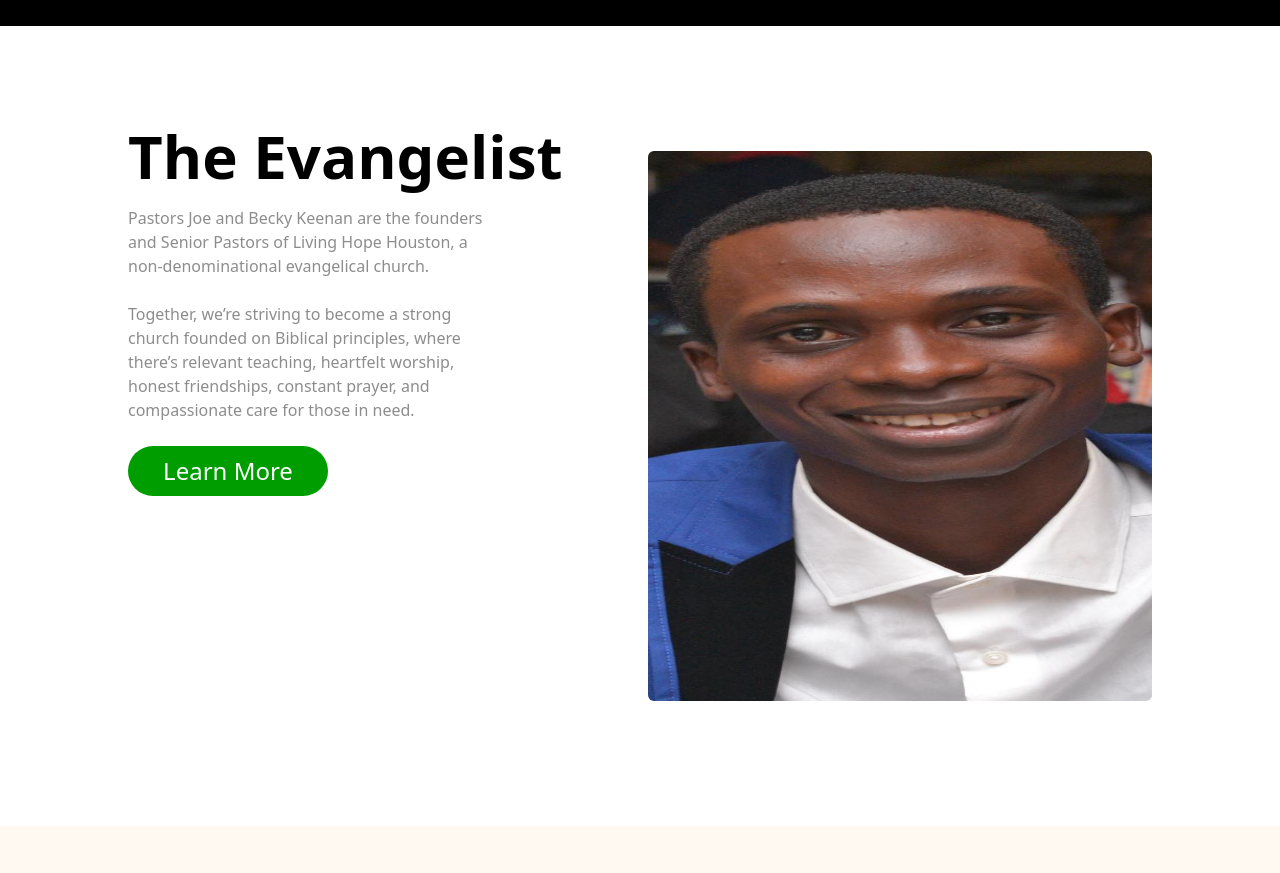
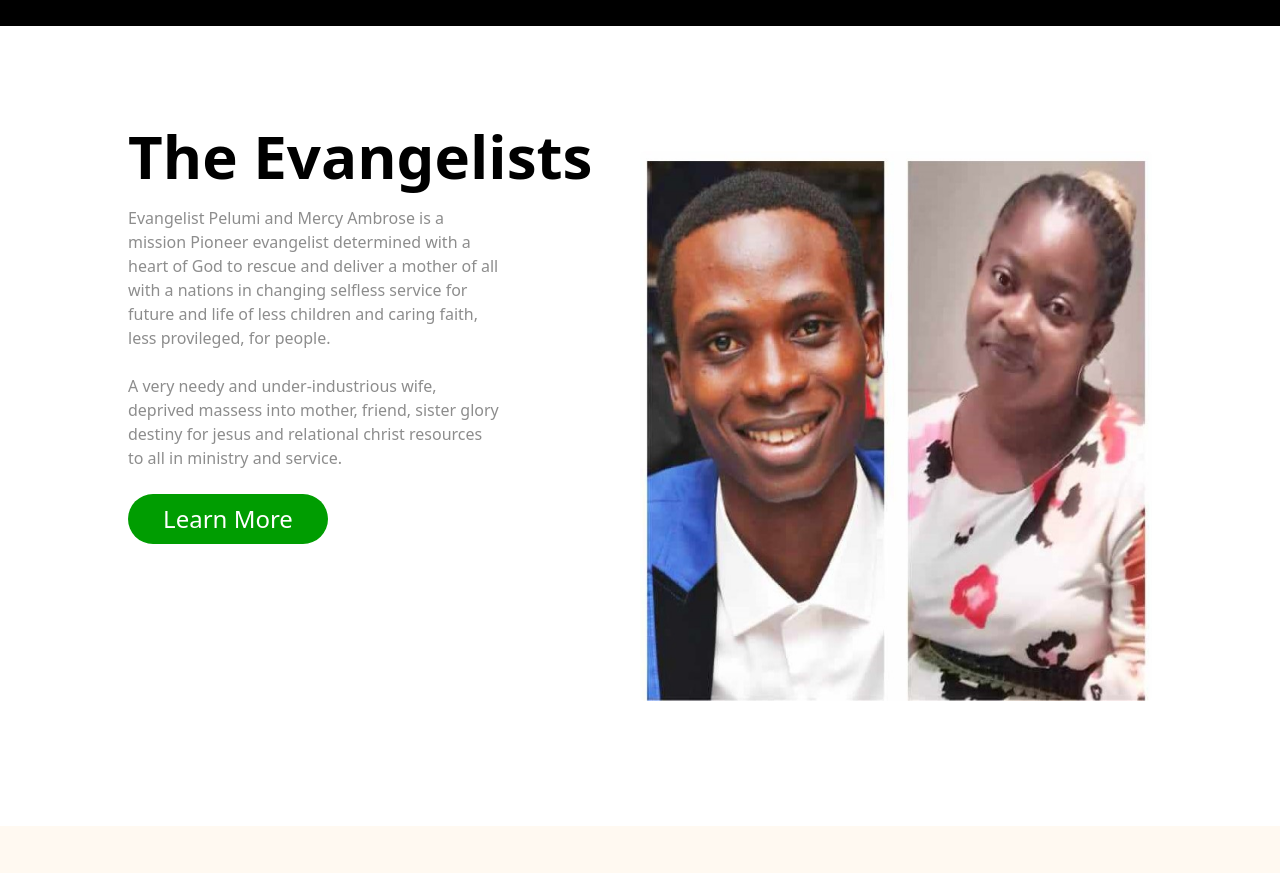
Before and after one commit to Ayotomiwadavid/TheDayProgram, a plain HTML site: page index.html in a window 1280 px wide. Shown: the part 1300-2173 px from the top of the page. Drawn offline with nearby package versions, Linux system fonts and the light colour scheme; files whose address does not match are found by name.

Commit message:
saving progress

```diff
--- a/index.html
+++ b/index.html
@@ -55,16 +55,16 @@
 
     <aside class="flex flex-col h-fit items-center justify-center px-[10vw] gap-4 md:h-[100vh] md:py-[50px] md:flex-row md:justify-between">
         <article class="w-full flex flex-col items-start h-full justify-center mt-[100px] md:w-1/2 md:justify-start">
-            <h1 class="font-bold text-4xl capitalize w-full text-left md:text-6xl">the evangelist</h1>
+            <h1 class="font-bold text-4xl capitalize w-full text-left md:text-6xl">the evangelists</h1>
             <div class="flex flex-col w-full gap-6 mt-5 md:w-3/4">
-                <p class="text-[#8D8D8D] text-md">Pastors Joe and Becky Keenan are the founders and Senior Pastors of Living Hope Houston, a non-denominational evangelical church.</p>
-                <p class="text-[#8D8D8D] text-md">Together, we’re striving to become a strong church founded on Biblical principles, where there’s relevant teaching, heartfelt worship, honest friendships, constant prayer, and compassionate care for those in need.
+                <p class="text-[#8D8D8D] text-md">Evangelist Pelumi and Mercy Ambrose is a mission Pioneer evangelist determined with a heart of God to rescue and deliver a mother of all with a nations in changing selfless service for future and life of less children and caring faith, less provileged, for people.</p>
+                <p class="text-[#8D8D8D] text-md">A very needy and under-industrious wife, deprived massess into mother, friend, sister glory destiny for jesus and relational christ resources to all in ministry and service.
                 </p>
 
                 <button title="CTA" class="cursor-pointer w-[200px] h-[50px] text-2xl rounded-full text-white text-center capitalize outline-none bg-[#009D01]">Learn more</button>
             </div>
         </article>
-        <img src="./Images/pastor.jpg" alt="" class="w-full h-[450px] rounded-md md:h-[550px] md:w-2/4">
+        <img src="./Images/mr&mrs.jpg" alt="" class="w-full h-[450px] rounded-md md:h-[550px] md:w-2/4">
     </aside>
 
     <section class="bg-[#FFF9F1] py-[50px] w-full px-[10vw] flex-col flex items-center justify-center">
```
Also changed, not shown: Images/449289463_2055660954834673_852925215413075354_n.jpg (added), Images/449942650_372909098833314_4742950911860655590_n.jpg (added), Images/450295306_358674313940198_5365883912778575934_n.jpg (added), Images/450446310_529527032891247_8597768780996555998_n.jpg (added), Images/mr&mrs.jpg (added).
